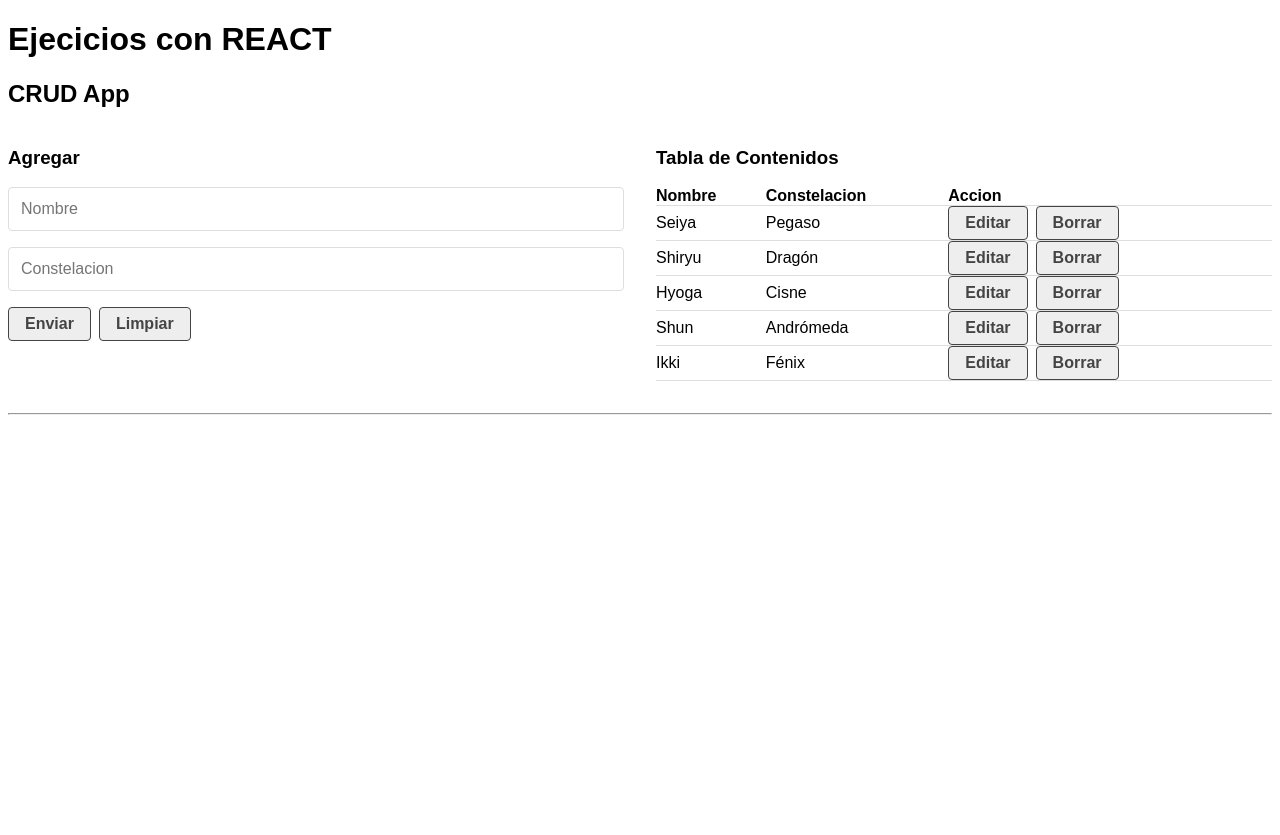
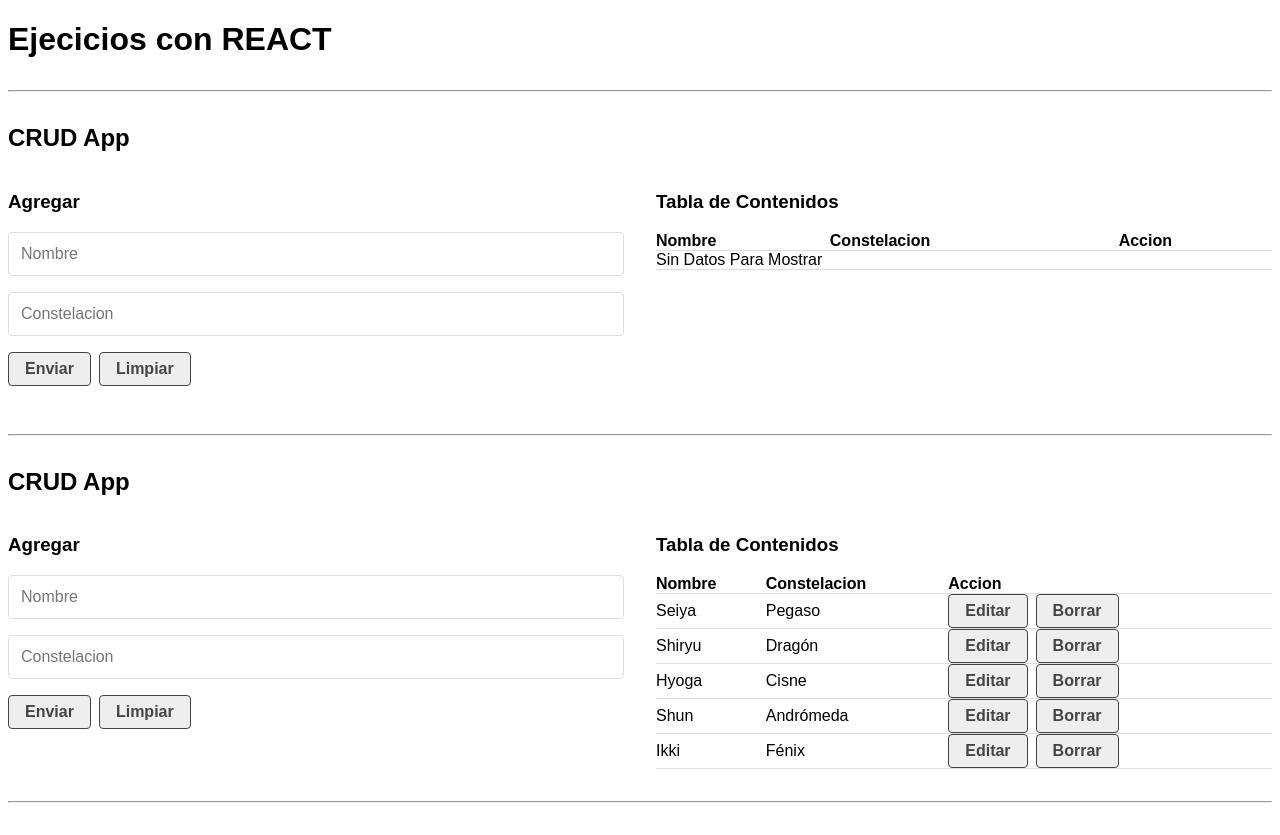
Before and after one commit to RodrigoLeite1073/Ejercicios-de-React-Basicos, a React (Vite) app: page / in a window 1280 px wide. Before the commit the page ends 800 px from the top, so only its background shows below. Built offline with nearby package versions, Linux system fonts and the light colour scheme.

Commit message:
Ejercicio 2, Crud Api

```diff
--- a/package.json
+++ b/package.json
@@ -6,7 +6,8 @@
   "scripts": {
     "dev": "vite",
     "build": "vite build",
-    "preview": "vite preview"
+    "preview": "vite preview",
+    "fake-api":"json-server --watch src/Api/db.json"
   },
   "dependencies": {
     "react": "^18.2.0",
@@ -16,6 +17,7 @@
     "@types/react": "^18.0.27",
     "@types/react-dom": "^18.0.10",
     "@vitejs/plugin-react": "^3.1.0",
+    "json-server": "^0.17.3",
     "vite": "^4.1.0"
   }
 }
--- /dev/null
+++ b/src/Api/db.json
@@ -0,0 +1,30 @@
+{
+  "santos":[
+
+  {
+    "id": 1,
+    "name": "Seiya",
+    "constellation": "Pegaso"
+  },
+  {
+    "id": 2,
+    "name": "Shiryu",
+    "constellation": "Dragón"
+  },
+  {
+    "id": 3,
+    "name": "Hyoga",
+    "constellation": "Cisne"
+  },
+  {
+    "id": 4,
+    "name": "Shun",
+    "constellation": "Andrómeda"
+  },
+  {
+    "id": 5,
+    "name": "Ikki",
+    "constellation": "Fénix"
+  }
+]
+}
--- a/src/App.jsx
+++ b/src/App.jsx
@@ -1,10 +1,13 @@
 import React from "react";
 import CrudApp from "./components/CrudApp";
-
+import CrudApi from './components/CrudApi'
 function App() {
   return (
     <>
       <h1>Ejecicios con REACT</h1>
+      <hr />
+      <CrudApi/>
+      <hr />
       <CrudApp />
       <hr />
     </>
--- /dev/null
+++ b/src/components/CrudApi.jsx
@@ -0,0 +1,52 @@
+import React, { useState } from "react";
+import CrudForm from "./CrudForm";
+import CrudTable from "./CrudTable";
+
+
+const CrudApi = () => {
+  const [db, setDb] = useState([]);
+  const [dataToEdit, setDataToEdit] = useState(null);
+
+  const createData = data => {
+    data.id = Date.now();
+    setDb([...db, data]);
+  };
+
+  const updateData = data => {
+    let newData = db.map(el => (el.id === data.id ? data : el));
+    setDb(newData);
+  };
+
+  const deleteData = id => {
+    const canDelete = window.confirm(
+      "Esta seguro de borrar este post, esta accion no puede ser deshecha."
+    );
+    if (!canDelete) {
+      return;
+    }
+    const newData = db.filter(el => el.id !== id);
+    setDb(newData);
+  };
+
+  return (
+    <div>
+
+      <h2>CRUD App</h2>
+      <article className="grid-1-2">
+        <CrudForm
+          createData={createData}
+          updateData={updateData}
+          dataToEdit={dataToEdit}
+          setDataToEdit={setDataToEdit}
+        />
+        <CrudTable
+          data={db}
+          setDataToEdit={setDataToEdit}
+          deleteData={deleteData}
+        />
+      </article>
+    </div>
+  );
+};
+
+export default CrudApi;
--- a/src/helpers/ajax.js
+++ /dev/null
@@ -1 +0,0 @@
-import React from 'react'
```
Also changed, not shown: 1 other file (tests, documents, lock files or other folders).
